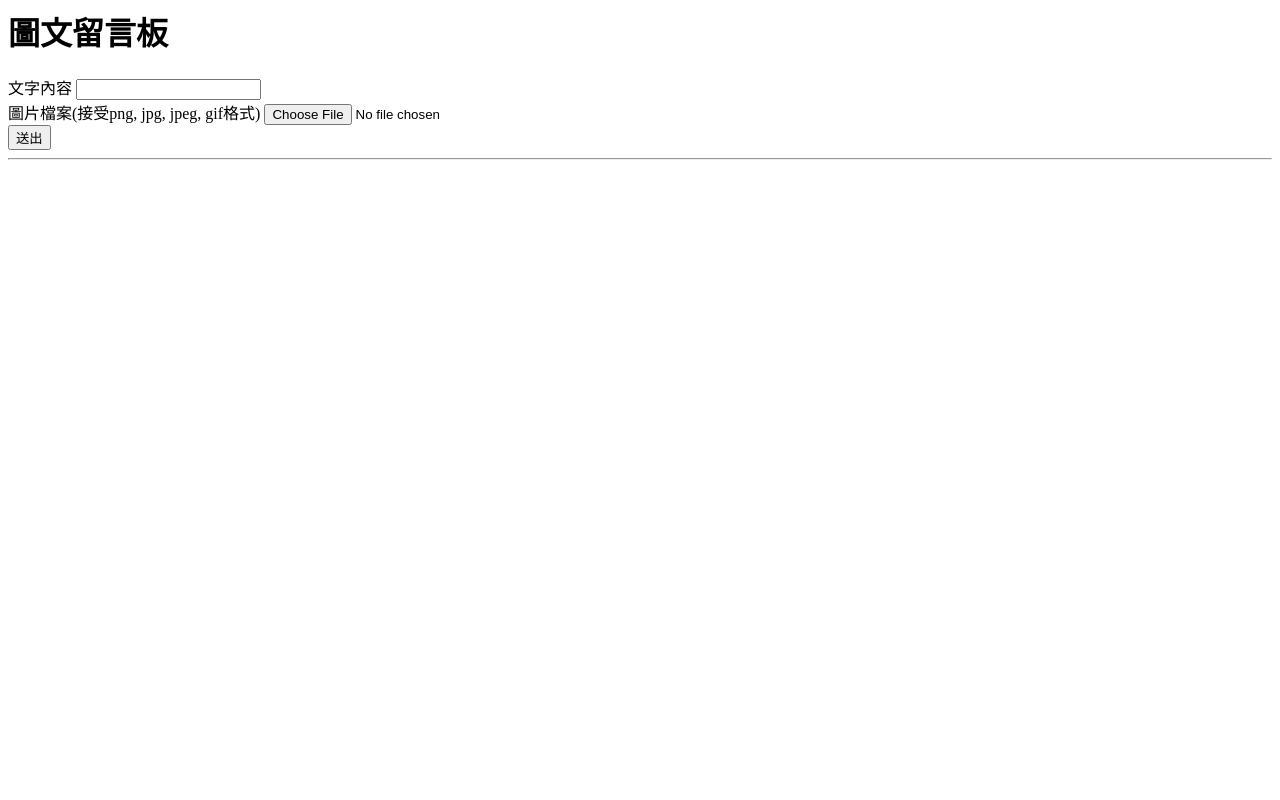
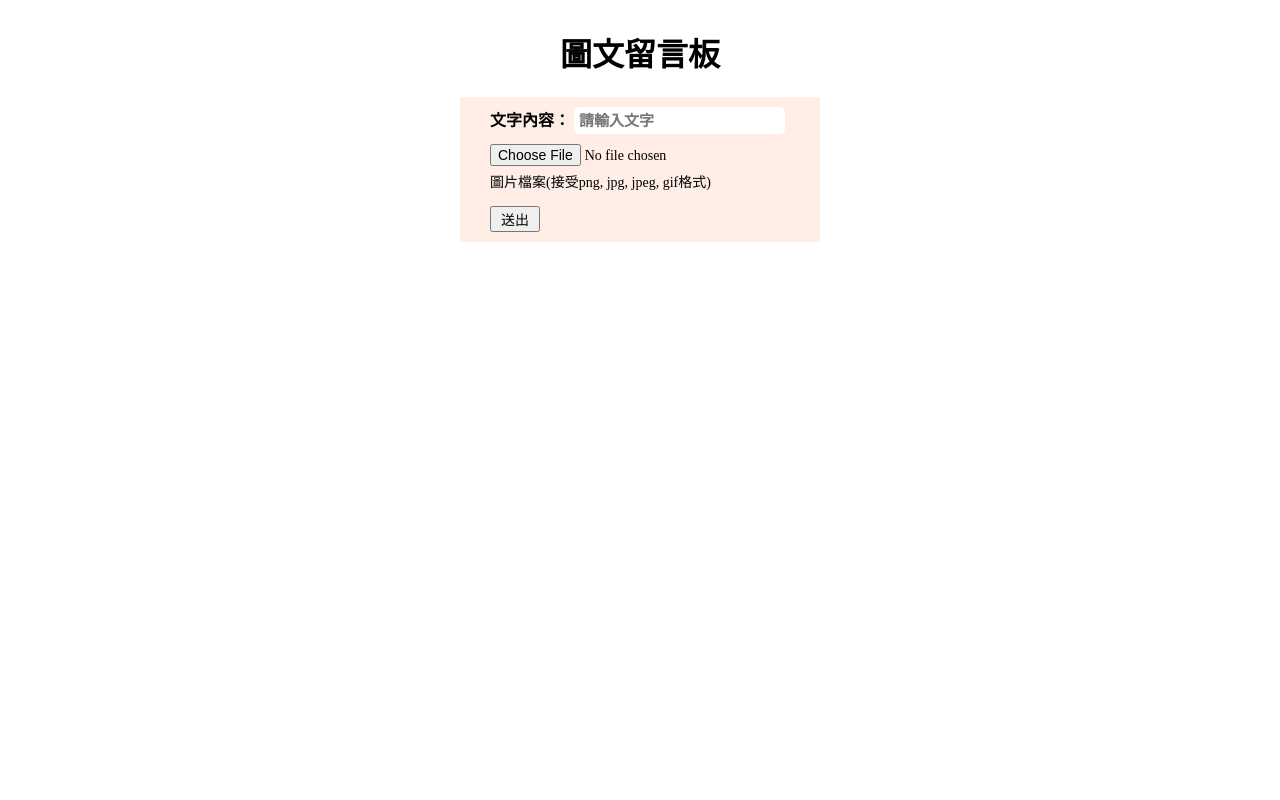
Before and after one commit to ert47896/Practice-S3-CloudFront-RDS, a Flask app: page / in a window 1280 px wide. Run offline with Flask 2, Linux system fonts and the light colour scheme; data that the repository does not hold is empty; parts of the project's set-up code (start-up, migrations or seed data) failed here and were passed over.

Commit message:
調整頁面css設定

```diff
--- a/public/index.css
+++ b/public/index.css
@@ -1,11 +1,66 @@
 body{
-    font-family:"Noto Sans TC";
+	font-family: "Noto Sans TC";
+	display: flex;
+	flex-direction: column;
+	align-items: center;
 }
-p{
-    font-size:20px;
+header{
+	width: 360px;
+	font-size: 30px;
+	font-weight: bold;
+	color: #ffffff;
+	padding: 10px 0px;
+	background-color: #c08c73;
+	text-align: center;
+}
+form{
+	width: 360px;
+	background-color: #ffeee6;
+	margin-block-end: 0em;
+}
+.dataInput{
+	margin: 10px 0px 10px 30px;
+}
+.labelText{
+	font-weight: bold;
+}
+.remindword{
+	padding: 5px 0px;
+	font-size: 14px;
+}
+.submitBtn{
+	width: 50px;
+	font-size: 14px;
+	font-family: "Noto Sans TC";
+}
+#textinput{
+	border: none;
+	border-radius: 5px;
+}
+input[id=textinput]{
+	color: #757575;
+	padding: 5px;
+	font-size: 15px;
+	font-weight: bold;
+}
+input[id=fileinput]{
+	font-size: 14px;
+	font-family: "Noto Sans TC";
+}
+section{
+	width: 360px;
+	padding-top: 10px;
+	border-bottom: 1px solid #E8E8E8;
+	border-left: 1px solid #E8E8E8;
+	border-right: 1px solid #E8E8E8;
+	box-sizing: border-box;
 }
 img{
-    height:160px;
-    object-fit:cover;
-    object-position:center;
+	height:160px;
+	max-width: 320px;
+	object-fit:cover;
+	object-position:center;
 }
+.content{
+	margin: 0px 0px 10px 30px;
+}
--- a/templates/index.html
+++ b/templates/index.html
@@ -8,12 +8,17 @@
 <body>
     <h1>圖文留言板</h1>
     <form action="/" method="POST" enctype="multipart/form-data">
-        <label for="uploadtext">文字內容</label>
-        <input type="text" name="uploadtext" required /><br/>
-        <label for="uploadfile">圖片檔案(接受png, jpg, jpeg, gif格式)</label>
-        <input type="file" name="uploadfile" required /><br/>
-        <button type="submit">送出</button>
-        <hr>
+		<div class="dataInput">
+			<label class="labelText" for="uploadtext">文字內容：</label>
+			<input id="textinput" type="text" name="uploadtext" placeholder="請輸入文字" required />
+		</div>
+		<div class="dataInput">
+		    <input id="fileinput" type="file" name="uploadfile" required />
+			<div class="remindword">圖片檔案(接受png, jpg, jpeg, gif格式)</div>
+		</div>
+		<div class="dataInput">
+			<button class="submitBtn" type="submit">送出</button>
+		</div>
     </form>
     <main></main>
 </body>
```
